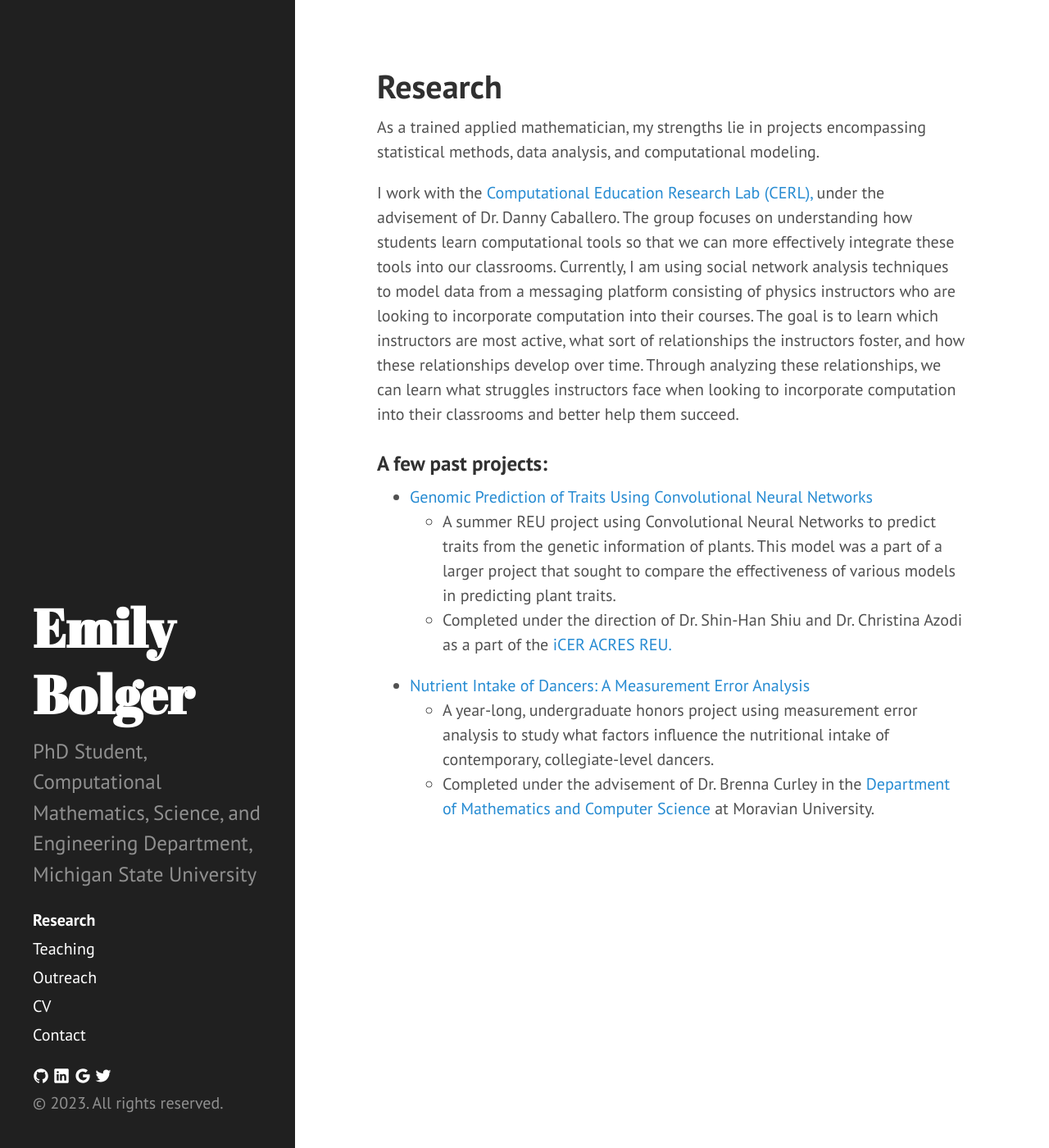
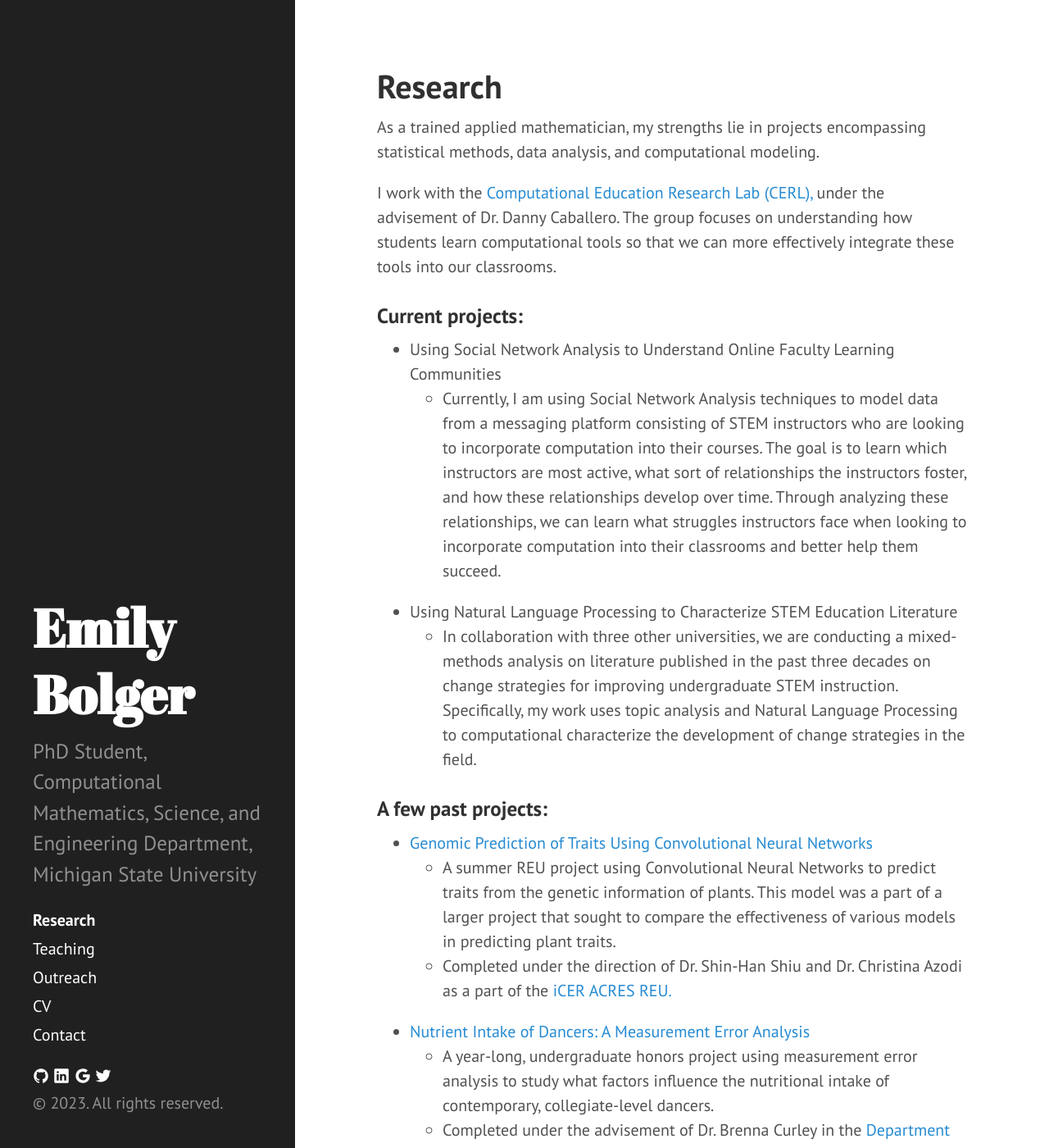
Before and after one commit to egbolger/egbolger.github.io, a Jekyll site: the page built from research.md, in a window 1280 px wide and 1400 px high. Shown: the whole window at 82% size. Built offline with Jekyll 4.4.1, drawn with Linux system fonts in a browser that asks for light colours.

Commit message:
Updating Research Page

```diff
--- a/index.html
+++ b/index.html
@@ -24,6 +24,7 @@ title:
 <div>
   <h3> Recent Activites: </h3>
   <ul>
+    <li> Using Natural Language Processing and Social Network Analysis in Python to analyze literature published in the past three decades on change strategies for improving undergraduate STEM instruction. </li>
     <li> Using Social Network Analysis techniques to analyze and model data from Slack consisting of interactions
       between Physics instructors looking to better incorporate computation into their courses </li>
     <li> Teaching CMSE 381: Fundamentals of Data Science </li>
--- a/research.md
+++ b/research.md
@@ -5,8 +5,14 @@ order: 1
 ---
 As a trained applied mathematician, my strengths lie in projects encompassing statistical methods, data analysis, and computational modeling.
 
-I work with the <a href="https://msu-cerl.github.io/" target = "_blank"> Computational Education Research Lab (CERL), </a> under the advisement of Dr. Danny Caballero. The group focuses on understanding how students learn computational tools so that we can more effectively integrate these tools into our classrooms. Currently, I am using social network analysis techniques to model data from a messaging platform consisting of physics instructors who are looking to incorporate computation into their courses. The goal is to learn which instructors are most active, what sort of relationships the instructors foster, and how these relationships develop over time. Through analyzing these relationships, we can learn what struggles instructors face when looking to incorporate computation into their classrooms and better help them succeed.
+I work with the <a href="https://msu-cerl.github.io/" target = "_blank"> Computational Education Research Lab (CERL), </a> under the advisement of Dr. Danny Caballero. The group focuses on understanding how students learn computational tools so that we can more effectively integrate these tools into our classrooms.
 
+### Current projects:
+* Using Social Network Analysis to Understand Online Faculty Learning Communities
+  * Currently, I am using Social Network Analysis techniques to model data from a messaging platform consisting of STEM instructors who are looking to incorporate computation into their courses. The goal is to learn which instructors are most active, what sort of relationships the instructors foster, and how these relationships develop over time. Through analyzing these relationships, we can learn what struggles instructors face when looking to incorporate computation into their classrooms and better help them succeed.
+
+* Using Natural Language Processing to Characterize STEM Education Literature
+  * In collaboration with three other universities, we are conducting a mixed-methods analysis on literature published in the past three decades on change strategies for improving undergraduate STEM instruction. Specifically, my work uses topic analysis and Natural Language Processing to computational characterize the development of change strategies in the field.
 
 ### A few past projects:
 
```
Also changed, not shown: comp1.md (+0 -2 lines).
